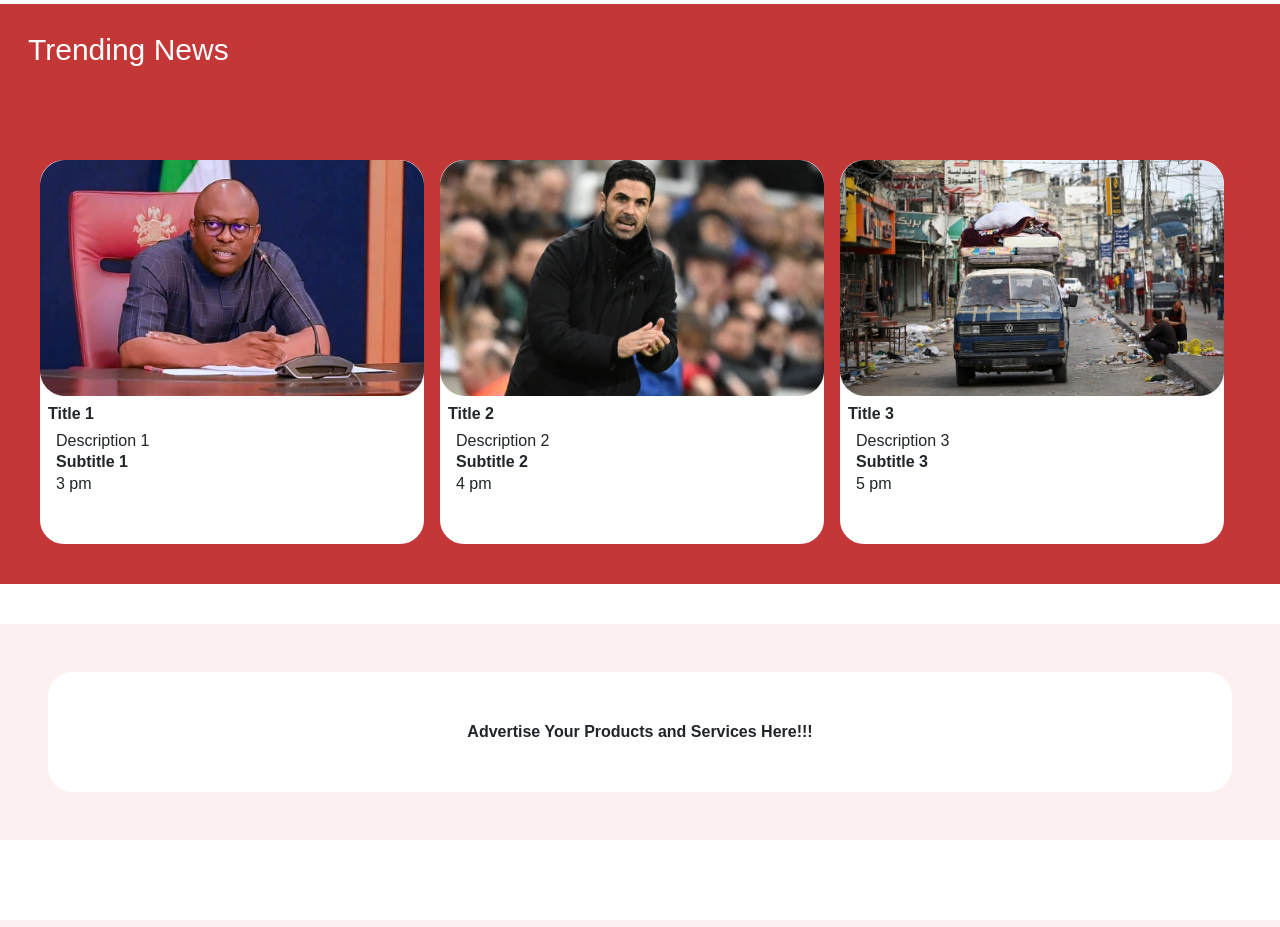
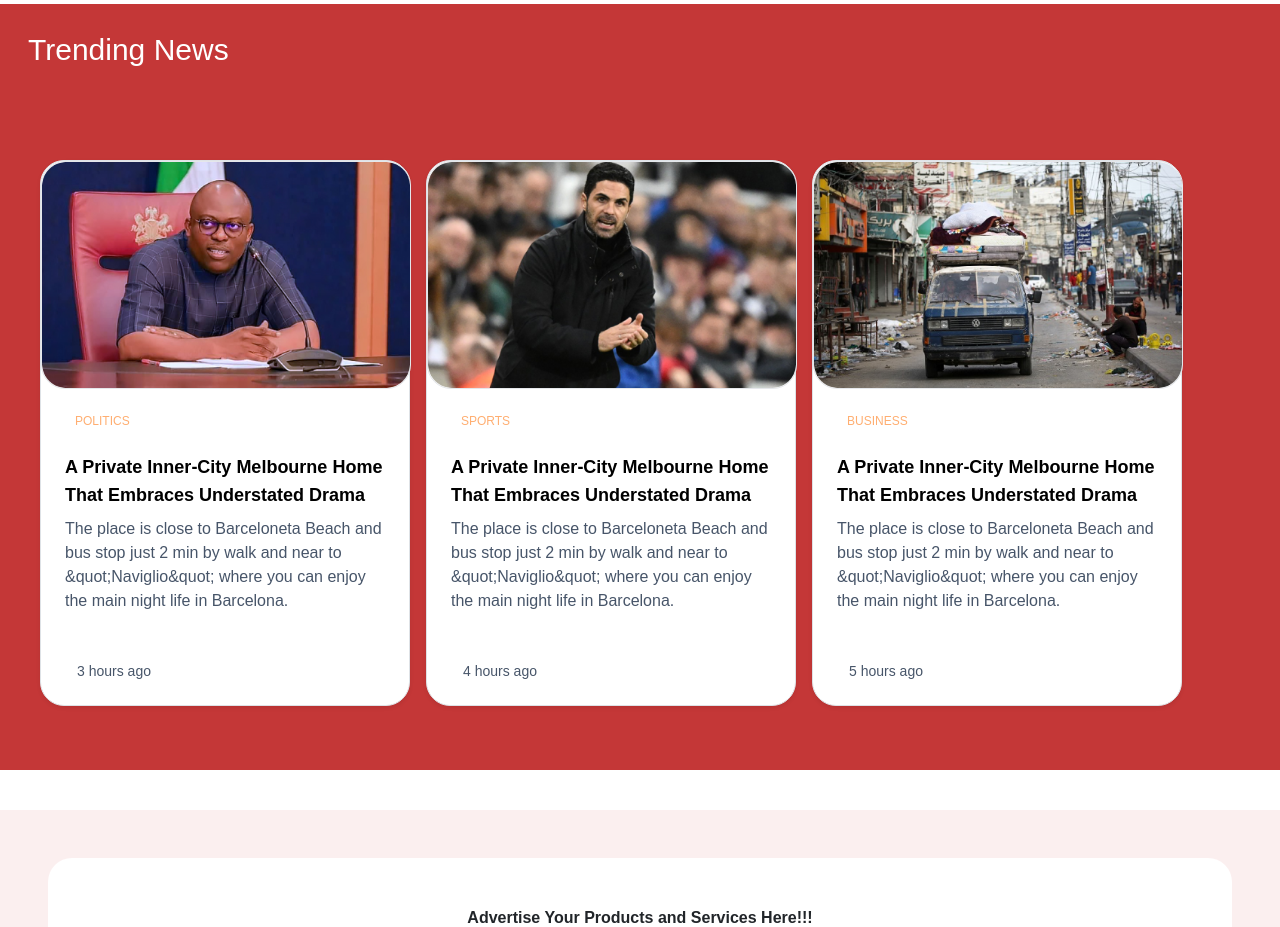
Before and after one commit to CheckUpdateBuilds/checkupdate, a React (Vite) app: page / in a window 1280 px wide. Shown: the part 560-1487 px from the top of the page. Built offline with nearby package versions, Linux system fonts and the light colour scheme.

Commit message:
Did the card.

```diff
--- a/src/Components/Card.jsx
+++ b/src/Components/Card.jsx
@@ -1,24 +1,40 @@
 // import React from 'react'
 import PropTypes from "prop-types";
-
 
 const Card = ({ title, description, subTitle, time, image }) => {
   return (
     <>
-        <div className="bg-companyWhite rounded-3xl h-96 mt-4 ">
-          <img className="" src={image} alt="img" />
-          <h5 className="p-2 font-bold" >{title}</h5>
-          <div className="pl-4">
-            <h4 className="">{description}</h4>
-            <p className=" font-semibold">{subTitle}</p>
-            <h6>{time} pm</h6>
+      <a href="javascript:void(0)">
+        <div className="relative flex flex-col my-6 bg-white shadow-sm border border-slate-200 rounded-3xl w-[370px] ">
+          <div className="relative overflow-hidden text-white rounded-3xl w-[370px] h-auto border-1">
+            <img
+              src={image}
+            />
+          </div>
+          <div className="p-4">
+            <div className="mb-4 text-transform: uppercase px-2.5 text-xs text-companyOrange transition-all text-left">
+              {title}
+            </div>
+            <h6 className="mb-2 text-black text-lg font-semibold">
+              {subTitle}
+            </h6>
+            <p className="text-slate-600 leading-normal font-light">
+              {description}
+            </p>
+          </div>
+
+          <div className="flex items-center justify-between p-4 pt-0.5">
+            <div className="flex items-center">
+              <div className="flex flex-col ml-3 text-sm">
+                <span className="text-slate-600"> {time} hours ago </span>
+              </div>
+            </div>
           </div>
         </div>
-
-
+      </a>
     </>
-  )
-}
+  );
+};
 
 // / Define prop types for validation
 Card.propTypes = {
@@ -29,4 +45,4 @@ Card.propTypes = {
   image: PropTypes.string.isRequired, // required and must be a string
 };
 
-export default Card
+export default Card;
--- a/src/trendingNewsData.jsx
+++ b/src/trendingNewsData.jsx
@@ -6,23 +6,23 @@ import img3 from "../src/assets/Image 3.png";
 export const trendingNewData = [
   {
     image: img1, // Reference the imported image here
-    title: "Title 1",
-    description: "Description 1",
-    subTitle: "Subtitle 1",
+    title: "Politics",
+    subTitle: "A Private Inner-City Melbourne Home That Embraces Understated Drama",
+    description: "The place is close to Barceloneta Beach and bus stop just 2 min by walk and near to &quot;Naviglio&quot; where you can enjoy the main night life in Barcelona.",
     time: 3
   },
   {
     image: img2, // Reference the second image here
-    title: "Title 2",
-    description: "Description 2",
-    subTitle: "Subtitle 2",
+    title: "Sports",
+    subTitle: "A Private Inner-City Melbourne Home That Embraces Understated Drama",
+    description: "The place is close to Barceloneta Beach and bus stop just 2 min by walk and near to &quot;Naviglio&quot; where you can enjoy the main night life in Barcelona.",
     time: 4
   },
   {
     image: img3, // Reference the third image here
-    title: "Title 3",
-    description: "Description 3",
-    subTitle: "Subtitle 3",
+    title: "BUSINESS",
+    subTitle: "A Private Inner-City Melbourne Home That Embraces Understated Drama",
+    description: "The place is close to Barceloneta Beach and bus stop just 2 min by walk and near to &quot;Naviglio&quot; where you can enjoy the main night life in Barcelona.",
     time: 5
   },
 ];
```
